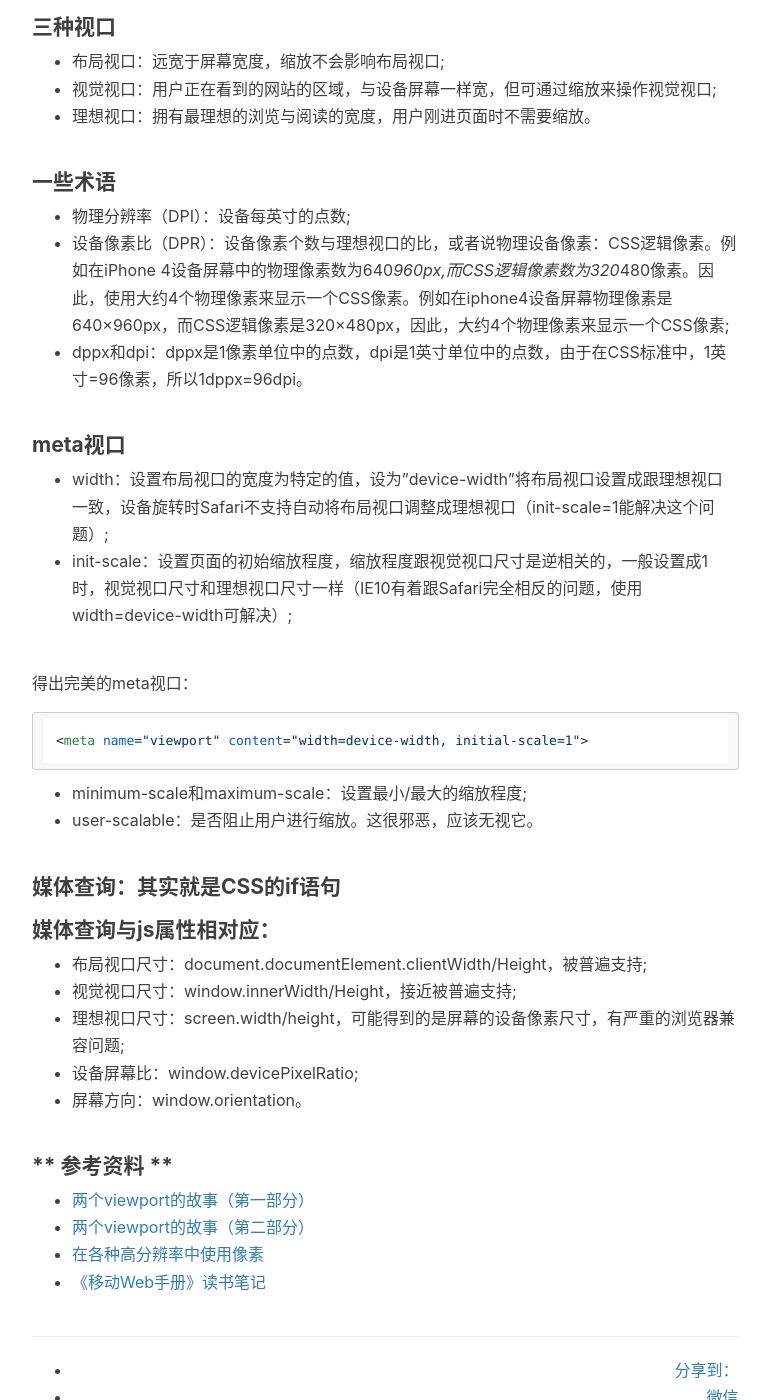
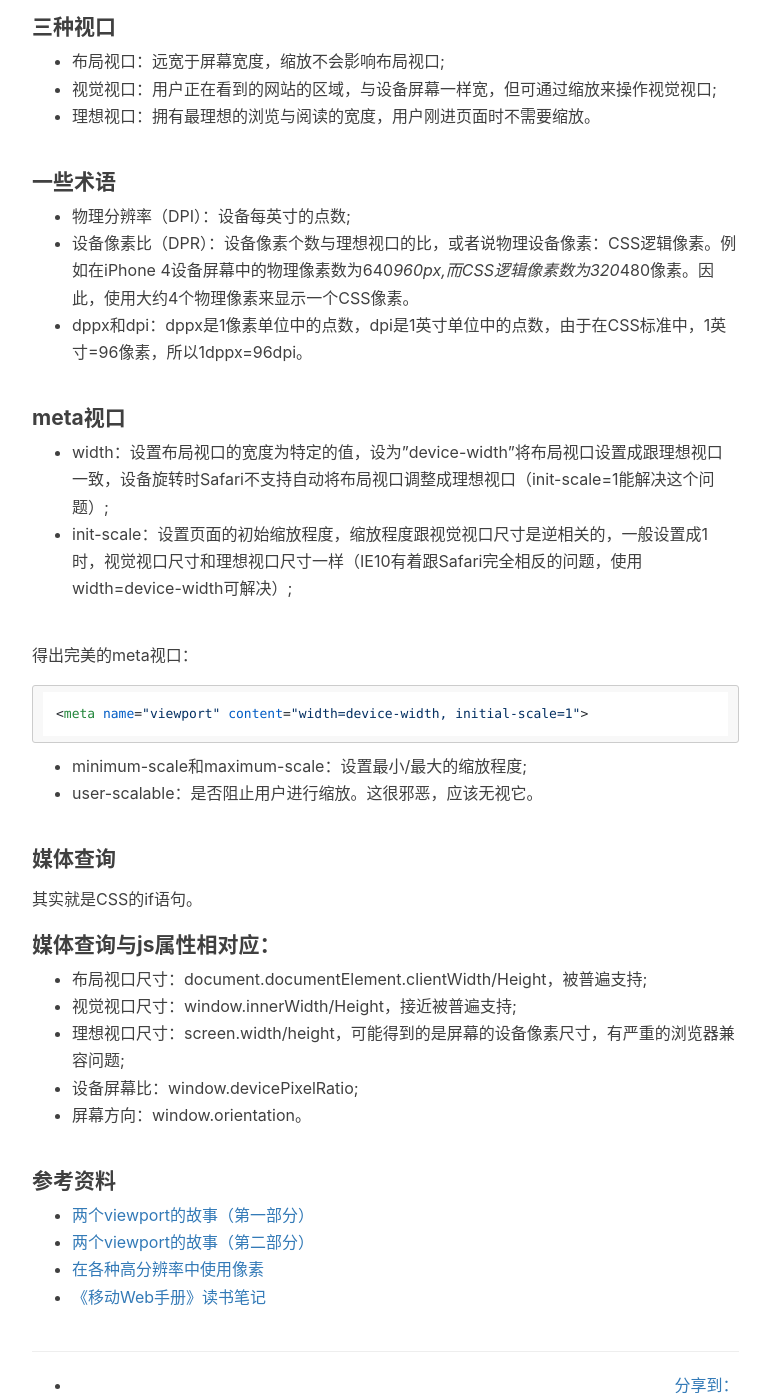
Before and after one commit to smart-Jenny/smart-Jenny.github.io, a Jekyll site: the page built from _posts/2016-02-17-mobile-web-reading-record.md, in a window 1280 px wide and 1400 px high, scrolled down 1008 px. Shown: the whole window, without its empty margins (233-1003 px from the left). Built offline with Jekyll 4.4.1, drawn with Linux system fonts in a browser that asks for light colours; nearby versions of some CDN libraries; comment, search, counter and statistics services are not loaded.

```diff
--- a/_posts/2016-02-17-mobile-web-reading-record.md
+++ b/_posts/2016-02-17-mobile-web-reading-record.md
@@ -33,7 +33,7 @@ tags: [移动web开发,viewport]
 <h4>一些术语</h4>
 
 + 物理分辨率（DPI）：设备每英寸的点数;
-+ 设备像素比（DPR）：设备像素个数与理想视口的比，或者说物理设备像素：CSS逻辑像素。例如在iPhone 4设备屏幕中的物理像素数为640*960px,而CSS逻辑像素数为320*480像素。因此，使用大约4个物理像素来显示一个CSS像素。例如在iphone4设备屏幕物理像素是640×960px，而CSS逻辑像素是320×480px，因此，大约4个物理像素来显示一个CSS像素;
++ 设备像素比（DPR）：设备像素个数与理想视口的比，或者说物理设备像素：CSS逻辑像素。例如在iPhone 4设备屏幕中的物理像素数为640*960px,而CSS逻辑像素数为320*480像素。因此，使用大约4个物理像素来显示一个CSS像素。
 + dppx和dpi：dppx是1像素单位中的点数，dpi是1英寸单位中的点数，由于在CSS标准中，1英寸=96像素，所以1dppx=96dpi。
 
 <h4>meta视口</h4>
@@ -48,7 +48,9 @@ tags: [移动web开发,viewport]
 + minimum-scale和maximum-scale：设置最小/最大的缩放程度;
 + user-scalable：是否阻止用户进行缩放。这很邪恶，应该无视它。
 
-<h4>媒体查询：其实就是CSS的if语句</h4>
+<h4>媒体查询</h4>
+
+其实就是CSS的if语句。
 
 <h4>媒体查询与js属性相对应：</h4>
 
@@ -58,7 +60,7 @@ tags: [移动web开发,viewport]
 + 设备屏幕比：window.devicePixelRatio;
 + 屏幕方向：window.orientation。
 
-<h4>** 参考资料 **</h4>
+<h4>参考资料</h4>
 
 + <a href="http://weizhifeng.net/viewports.html">两个viewport的故事（第一部分）</a>
 + <a href="http://weizhifeng.net/viewports2.html">两个viewport的故事（第二部分）</a>
```
Also changed, not shown: README.md.
